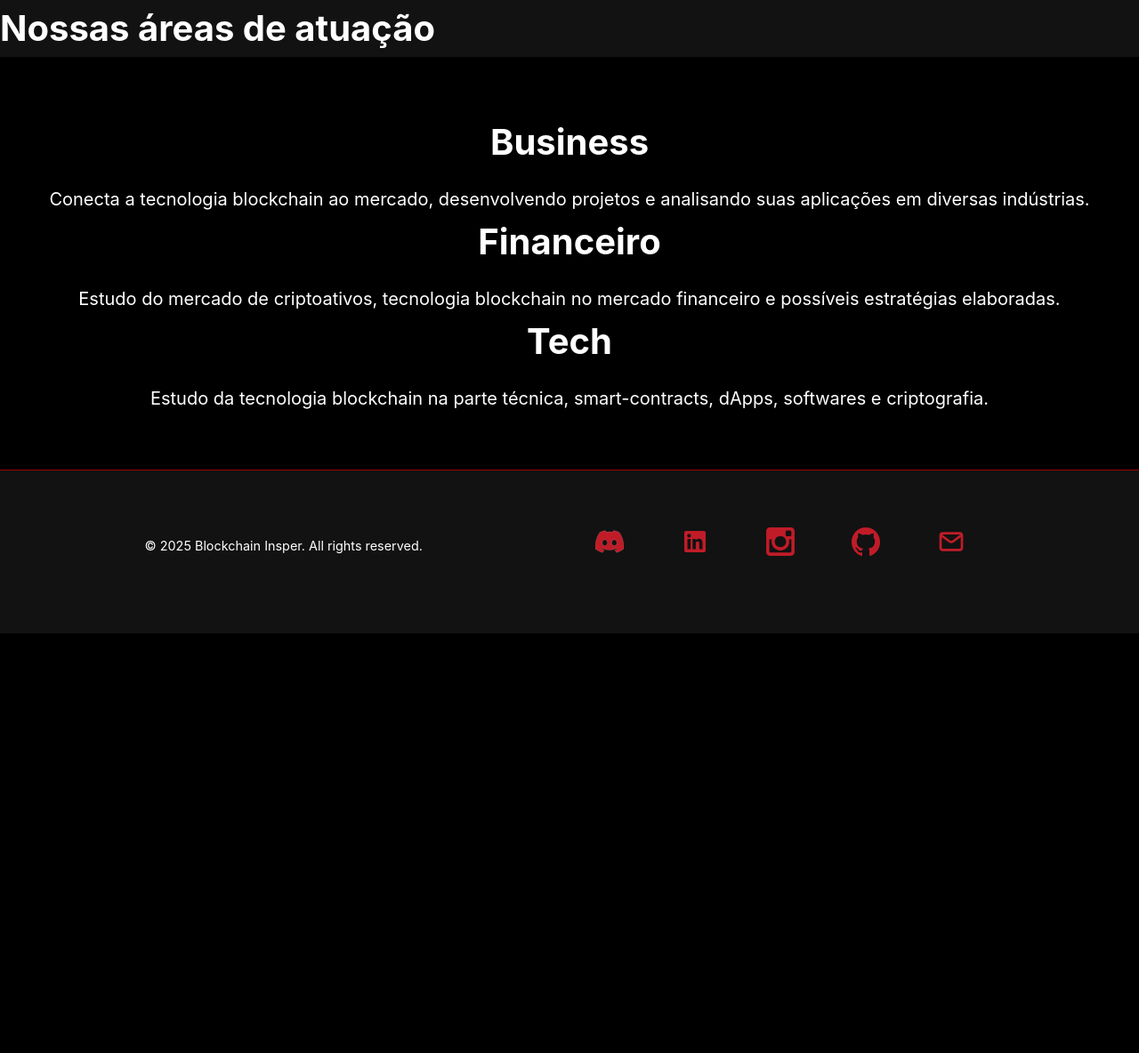
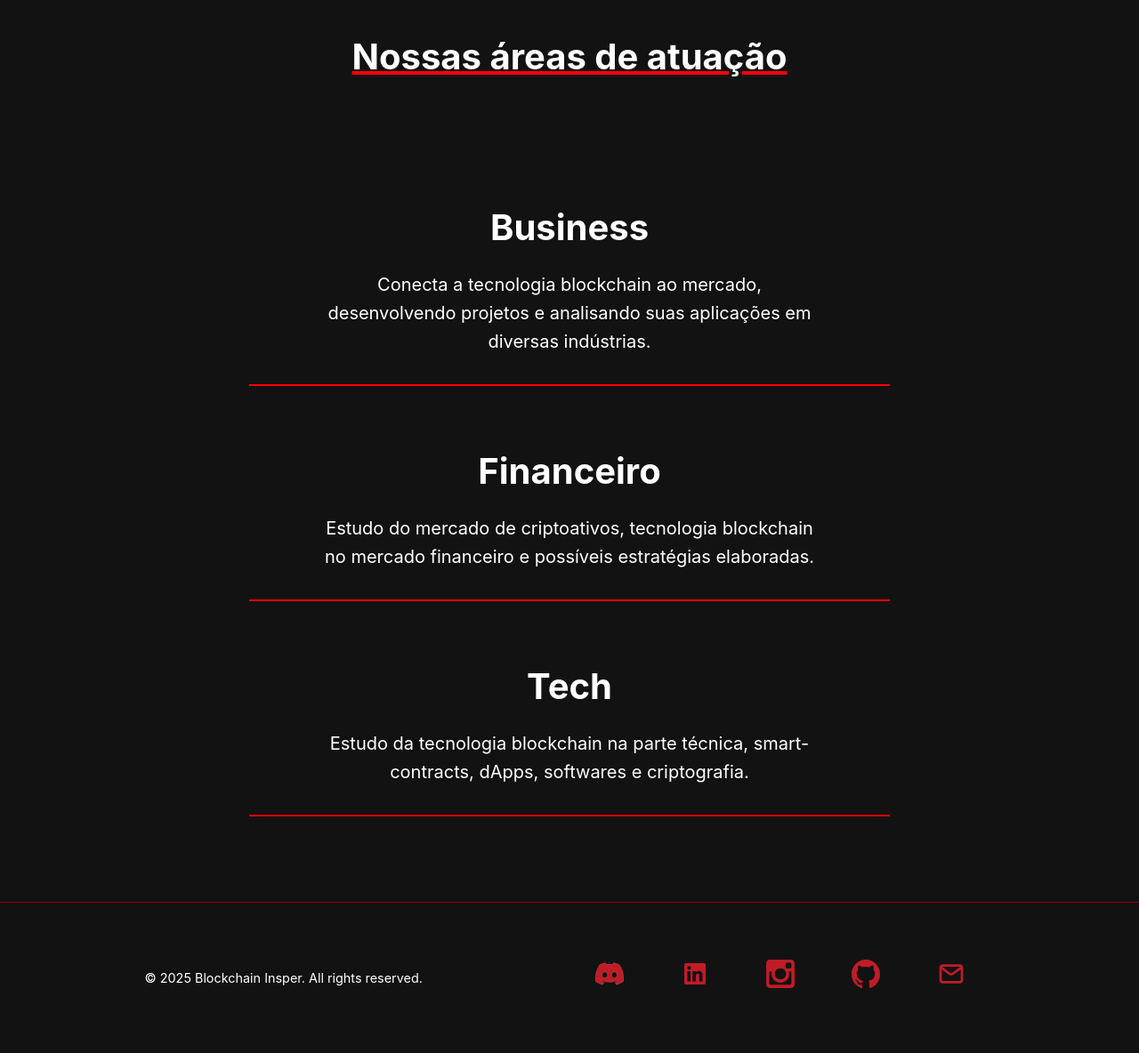
Before and after one commit to Lara70987/Grupo3, a Flask app: page /nucleos in a window 1280 px wide. Shown: the part 88-1272 px from the top of the page at 89% size. Before the commit the page ends 800 px from the top, so only its background shows below. Run offline with Flask 3, Linux system fonts and the light colour scheme.

Commit message:
CSS da página de núcleos finalizado

```diff
--- /dev/null
+++ b/static/style/nucleos.css
@@ -0,0 +1,32 @@
+main {
+  margin-top: 2rem;
+}
+
+.title {
+  display: flex;
+  flex-direction: row;
+  justify-content: center;
+  text-decoration: underline #FF0000;
+  margin-bottom: 2rem;
+}
+
+.areas {
+  background-color: inherit;
+  display: flex;
+  flex-direction: column;
+  justify-content: center;
+  align-items: center;
+}
+
+.areas > li {
+  display: flex;
+  flex-direction: column;
+  max-width: 35rem;
+  margin: 2rem;
+}
+
+.sep:empty {
+  margin: 0 -5rem 0 -5rem;
+  margin-top: 2rem;
+  border: 1px solid #FF0000;
+}
--- a/static/style/parceiros.css
+++ b/static/style/parceiros.css
@@ -7,6 +7,7 @@
   justify-content: center;
   align-items: center;
   margin-bottom: 2rem;
+  text-decoration: underline #FF0000;
 }
 
 table {
--- a/templates/nucleos.html
+++ b/templates/nucleos.html
@@ -1,6 +1,6 @@
 {% extends "base.html" %}
 {% block content %}
-
+<link rel="stylesheet" href="../static/style/nucleos.css">
 <main>
   <div class="title">
     <h1>Nossas áreas de atuação</h1>
@@ -10,14 +10,17 @@
     <li>
       <h2>Business</h2>
       <span>Conecta a tecnologia blockchain ao mercado, desenvolvendo projetos e analisando suas aplicações em diversas indústrias.</span>
+      <div class="sep"></div>
     </li>
     <li>
       <h2>Financeiro</h2>
       <span>Estudo do mercado de criptoativos, tecnologia blockchain no mercado financeiro e possíveis estratégias elaboradas.</span>
+      <div class="sep"></div>
     </li>
     <li>
       <h2>Tech</h2>
       <span>Estudo da tecnologia blockchain na parte técnica, smart-contracts, dApps, softwares e criptografia.</span>
+      <div class="sep"></div>
     </li>
   </ul>
 </main>
```
